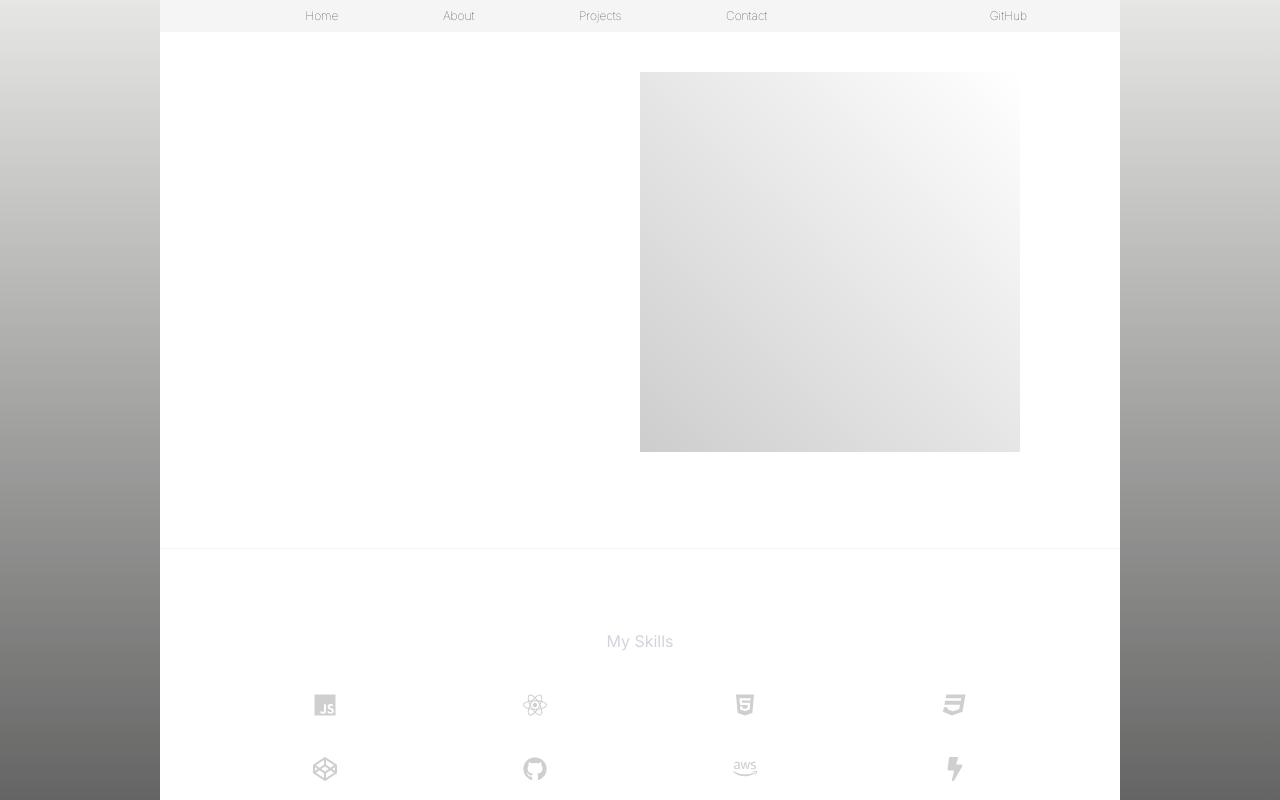
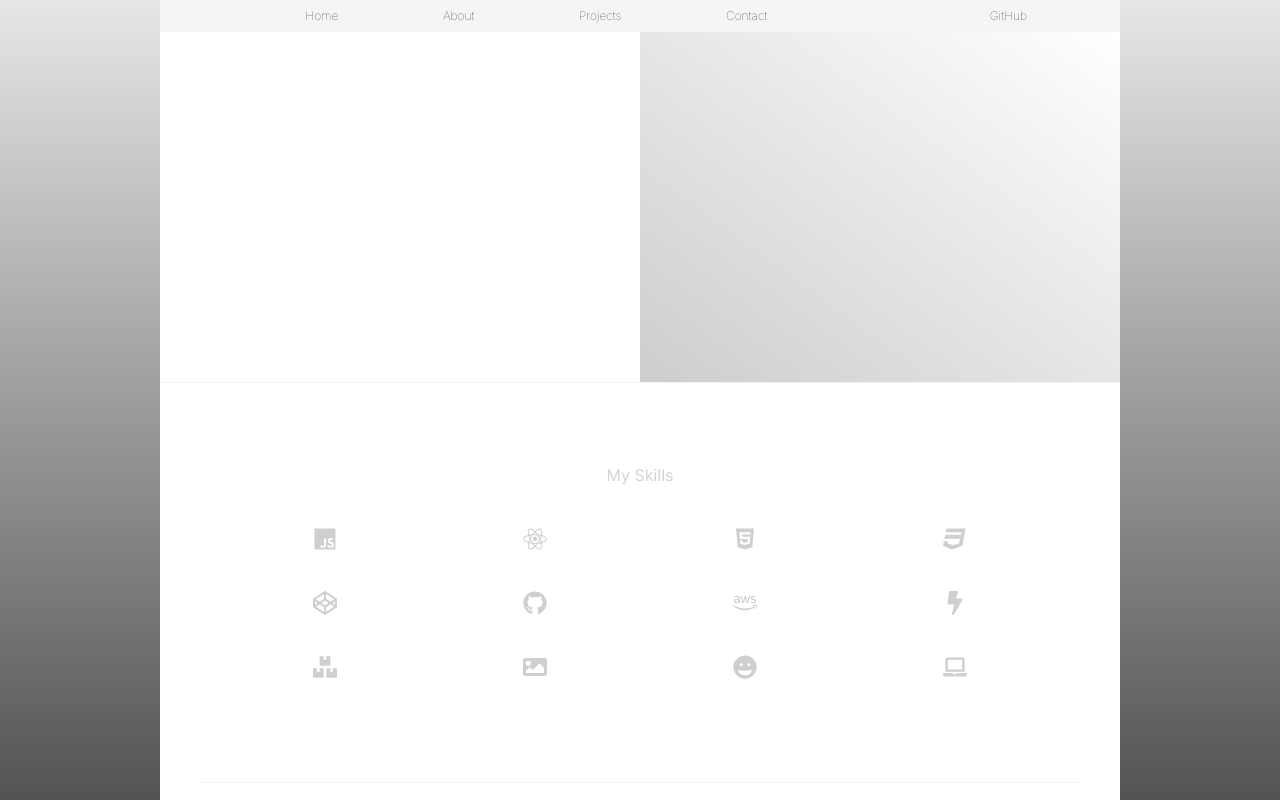
Before and after one commit to rossduris/portfolio-site, a Next.js app: page / in a window 1280 px wide. Shown: the top 800 px of the page. Built offline with nearby package versions, Linux system fonts and the light colour scheme.

Commit message:
update hero spacing

```diff
--- a/src/app/components/Hero.tsx
+++ b/src/app/components/Hero.tsx
@@ -2,9 +2,9 @@ import React from "react";
 
 const Hero = () => {
   return (
-    <div className=" flex w-full bg-white p-10 pb-24 flex-col">
+    <div className=" flex w-full bg-white flex-col">
       <div className="flex w-full justify-center">
-        <div className=" w-[380px] py-0 flex items-left flex-col justify-center gap-10 mt-0">
+        <div className="p-10 min-h-[350px]  w-full py-0 flex items-left flex-col justify-center gap-10 mt-0">
           <h2 className="sm:text-3xl text-xl pt-4">Ross Duris</h2>
           <p className="text-xs leading-7 pr-10 hidden sm:block">
             Lorem ipsum, dolor sit amet consectetur adipisicing elit. Excepturi
@@ -14,7 +14,7 @@ const Hero = () => {
           </p>
           <h3>Frontend Web Developer</h3>
         </div>
-        <div className="bg-gradient-to-tr from-[#cdcdcd] to-[#fff] w-[380px] h-[380px]"></div>
+        <div className="p-10 min-h-[350px] bg-gradient-to-tr from-[#cdcdcd] to-[#fff] w-full"></div>
       </div>
     </div>
   );
```
